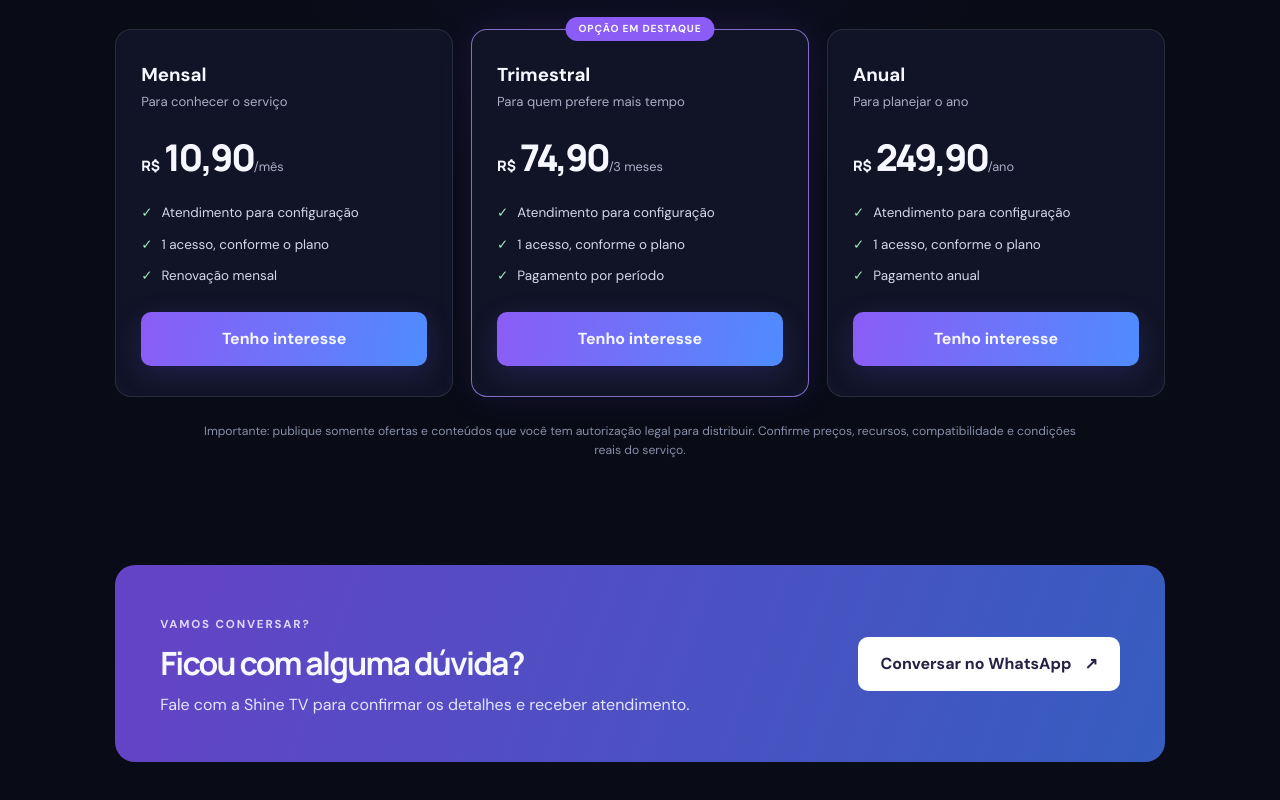
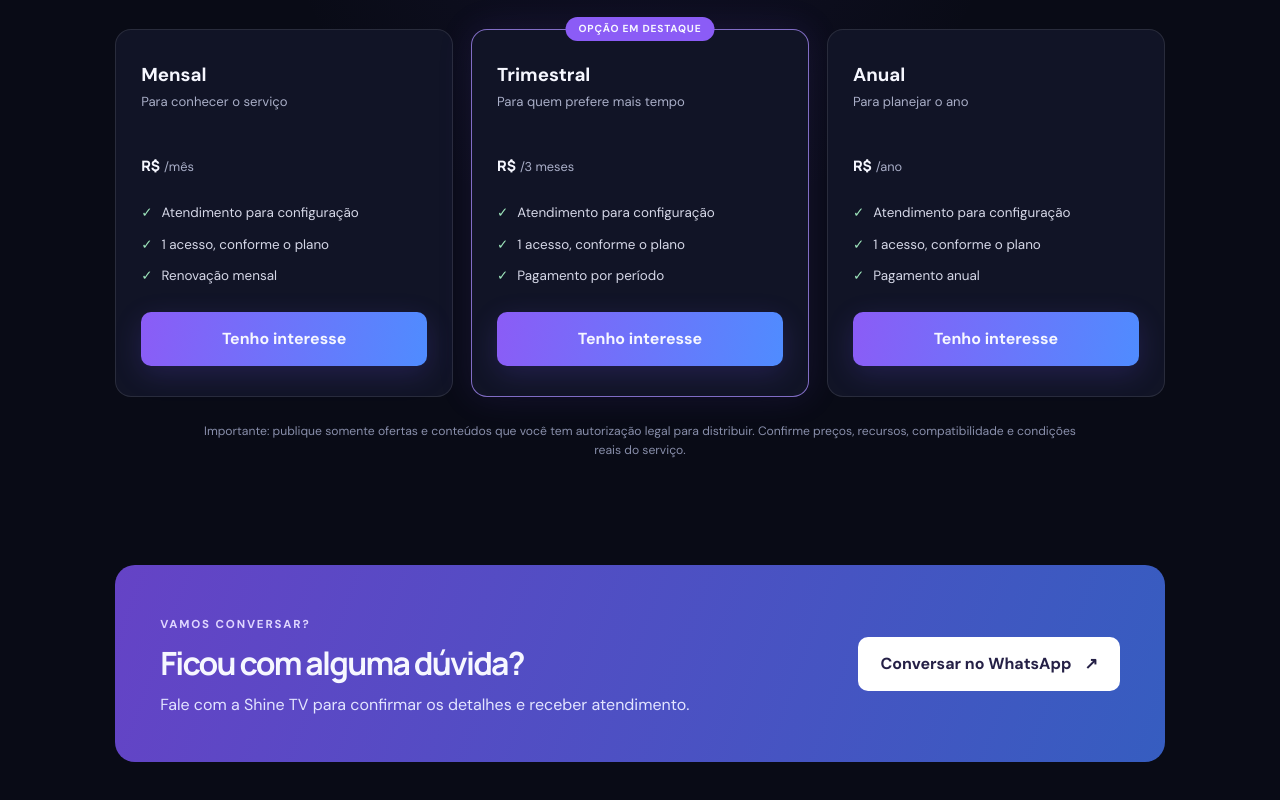
Before and after one commit to RKshineray/shine-tv3, a plain HTML site: page index.html in a window 1280 px wide. Shown: the part 2260-3060 px from the top of the page. Drawn offline with Linux system fonts and the light colour scheme.

Commit message:
Remove prices from pricing plans in index.html

```diff
--- a/index.html
+++ b/index.html
@@ -90,20 +90,20 @@
       <div class="planos">
         <article class="plano">
           <h3>Mensal</h3><p class="plano-desc">Para conhecer o serviço</p>
-          <div class="preco"><small>R$</small>10,90<span>/mês</span></div>
+          <div class="preco"><small>R$</small><span>/mês</span></div>
           <ul><li>Atendimento para configuração</li><li>1 acesso, conforme o plano</li><li>Renovação mensal</li></ul>
           <a class="botao botao-largo contato-plano" href="#contato" data-plano="Mensal">Tenho interesse</a>
         </article>
         <article class="plano plano-destaque">
           <div class="mais-escolhido">OPÇÃO EM DESTAQUE</div>
           <h3>Trimestral</h3><p class="plano-desc">Para quem prefere mais tempo</p>
-          <div class="preco"><small>R$</small>74,90<span>/3 meses</span></div>
+          <div class="preco"><small>R$</small><span>/3 meses</span></div>
           <ul><li>Atendimento para configuração</li><li>1 acesso, conforme o plano</li><li>Pagamento por período</li></ul>
           <a class="botao botao-largo contato-plano" href="#contato" data-plano="Trimestral">Tenho interesse</a>
         </article>
         <article class="plano">
           <h3>Anual</h3><p class="plano-desc">Para planejar o ano</p>
-          <div class="preco"><small>R$</small>249,90<span>/ano</span></div>
+          <div class="preco"><small>R$</small><span>/ano</span></div>
           <ul><li>Atendimento para configuração</li><li>1 acesso, conforme o plano</li><li>Pagamento anual</li></ul>
           <a class="botao botao-largo contato-plano" href="#contato" data-plano="Anual">Tenho interesse</a>
         </article>
```
